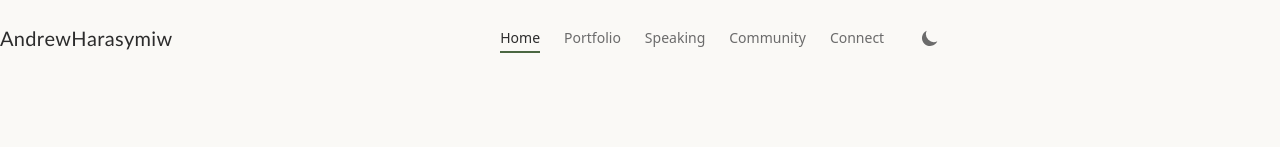
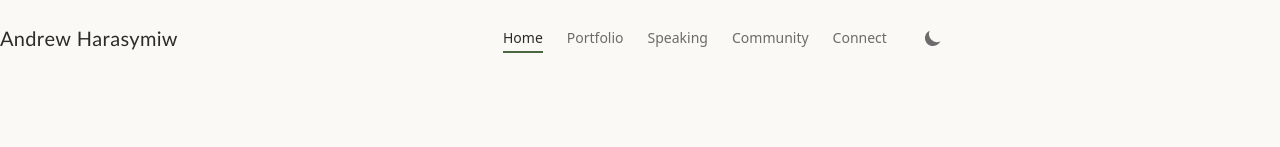
Before and after one commit to aharasymiw/aharasymiw.github.io, a React (Vite) app: page / in a window 1280 px wide. Shown: the top 147 px of the page. Built offline with nearby package versions, Linux system fonts and the light colour scheme.

Commit message:
fix space not rendering in page title

```diff
--- a/src/App.tsx
+++ b/src/App.tsx
@@ -46,7 +46,7 @@ function NotFound() {
           marginTop: "var(--space-4)",
         }}
       >
-        This page doesn't exist. Maybe Gravy ate it.
+        This page doesn't exist. 🐌🥬 Maybe Gravy ate it?
       </p>
       <RouterLink
         to="/"
--- a/src/playground/LogoScramble.module.css
+++ b/src/playground/LogoScramble.module.css
@@ -5,6 +5,7 @@
 
 .letter {
   display: inline-block;
+  white-space: pre;
   transition: transform 80ms ease;
 }
 
```
